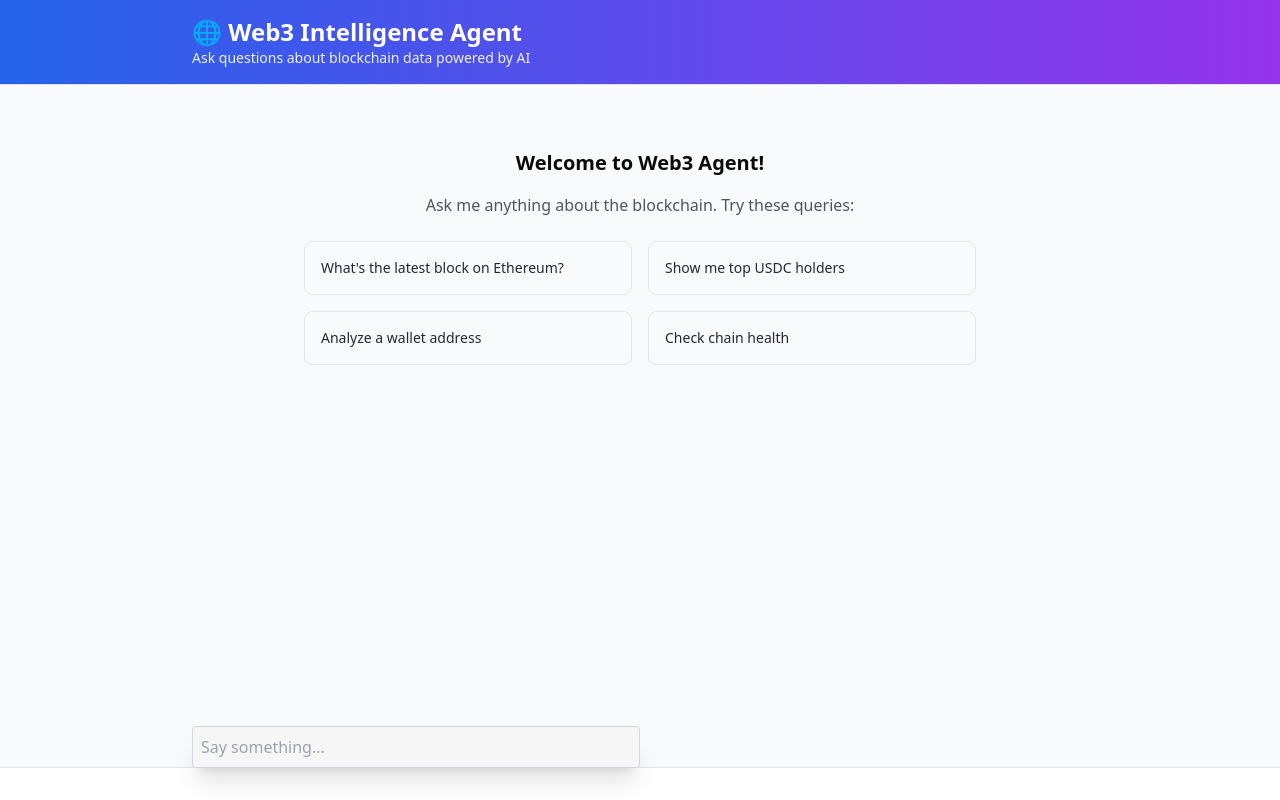
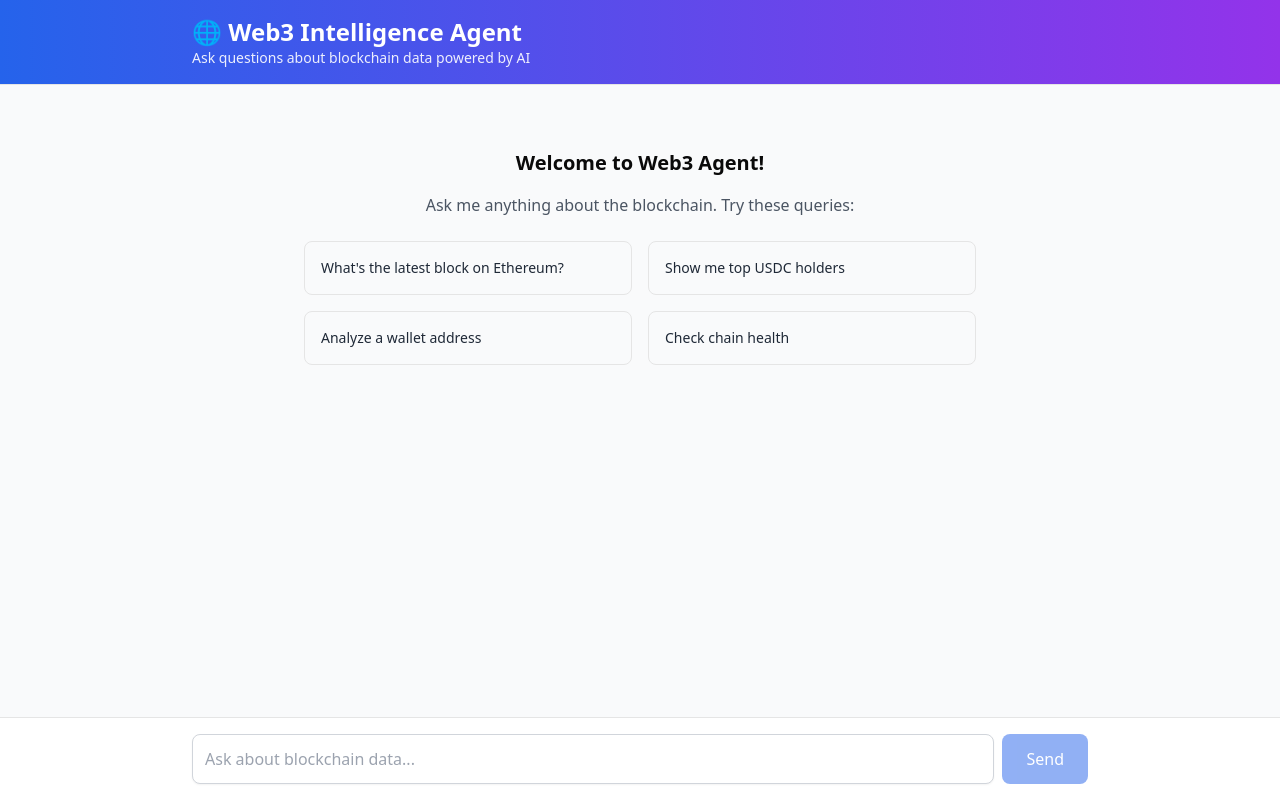
Before and after one commit to Hebx/Blockchain_Intel_Agent, a Next.js app: page /web3-agent in a window 1280 px wide. Built offline with nearby package versions, Linux system fonts and the light colour scheme.

Commit message:
fix(ui): improve chat input component
- Fix disabled input issue (was checking 'ready' instead of 'idle')
- Better styling with flex layout
- Add proper button states
- Improve placeholder text for Web3 context
- Add send button with disabled state
- Add stop button when streaming

```diff
--- a/components/chat-input.tsx
+++ b/components/chat-input.tsx
@@ -20,22 +20,31 @@ export default function ChatInput({
         setText('');
       }}
     >
+      <div className="flex gap-2">
         <input
-        className="fixed bottom-0 w-full max-w-md p-2 mb-8 border border-gray-300 rounded shadow-xl"
-        placeholder="Say something..."
-        disabled={status !== 'ready'}
+          className="flex-1 p-3 border border-gray-300 rounded-lg shadow-sm focus:outline-none focus:ring-2 focus:ring-blue-500"
+          placeholder="Ask about blockchain data..."
+          disabled={status === 'streaming'}
           value={text}
           onChange={e => setText(e.target.value)}
         />
-      {stop && (status === 'streaming' || status === 'submitted') && (
         <button
-          className="fixed bottom-0 w-full max-w-md p-2 mb-8 border border-gray-300 rounded shadow-xl"
           type="submit"
+          disabled={status === 'streaming' || text.trim() === ''}
+          className="px-6 py-3 bg-blue-600 text-white rounded-lg hover:bg-blue-700 disabled:opacity-50 disabled:cursor-not-allowed"
+        >
+          {status === 'streaming' ? 'Sending...' : 'Send'}
+        </button>
+        {stop && status === 'streaming' && (
+          <button
+            type="button"
             onClick={stop}
+            className="px-4 py-3 bg-red-500 text-white rounded-lg hover:bg-red-600"
           >
             Stop
           </button>
         )}
+      </div>
     </form>
   );
 }
```
Lines whose indentation alone changed are shown as unchanged.
